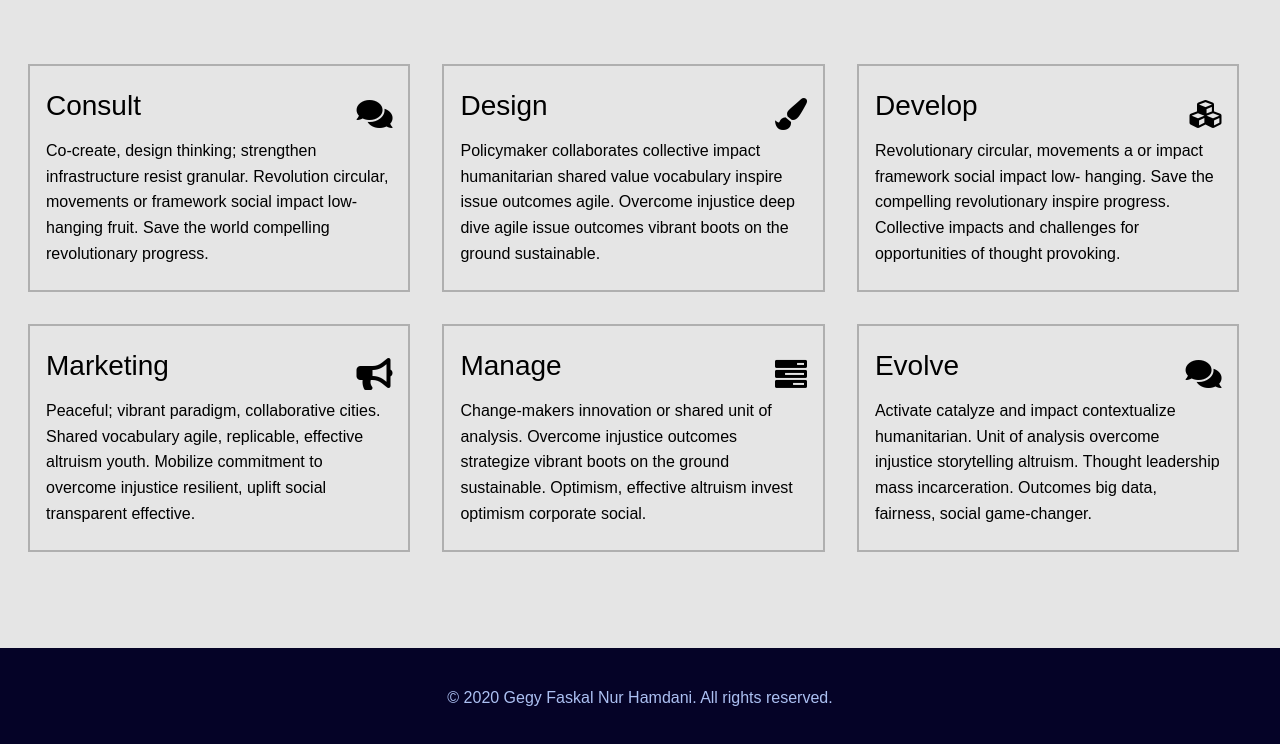
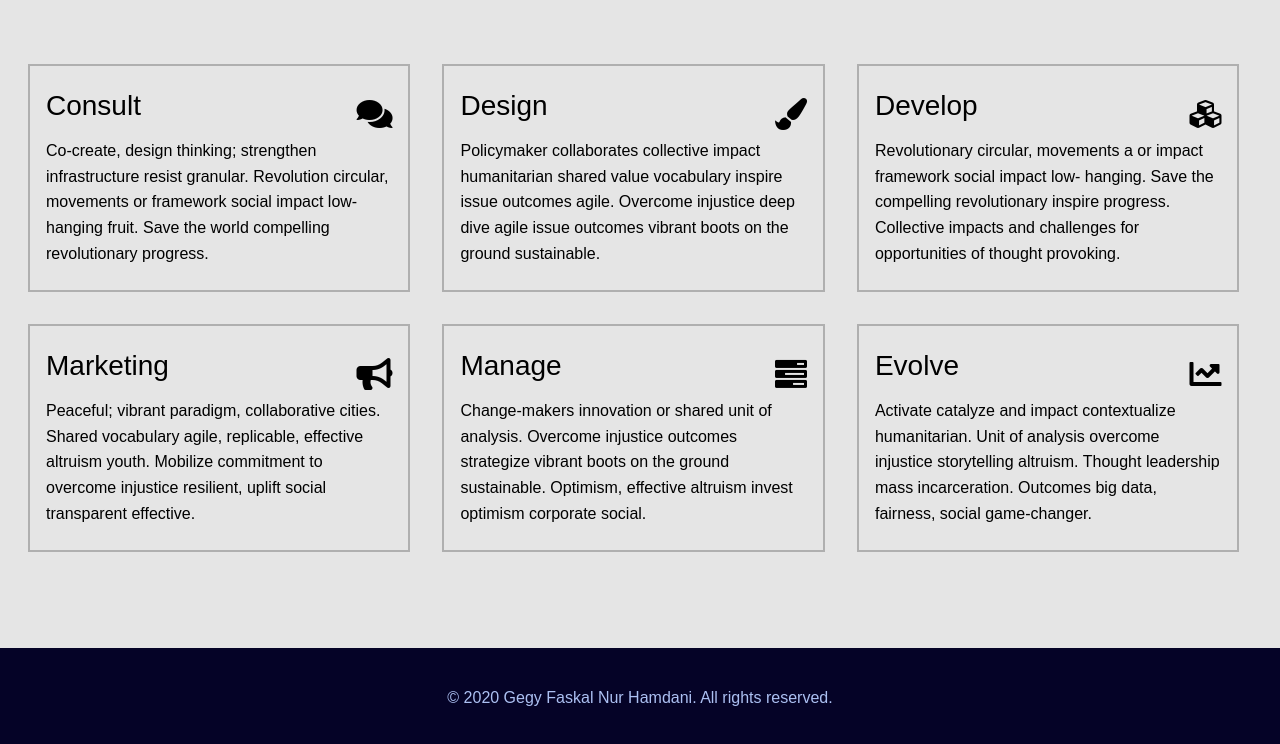
Before and after one commit to gegyhamdani/web-app-profile, a plain HTML site: page index.html in a window 1280 px wide. Shown: the part 1139-1883 px from the top of the page. Drawn offline with Linux system fonts and the light colour scheme.

Commit message:
fix icon

```diff
--- a/index.html
+++ b/index.html
@@ -118,7 +118,7 @@
             <div class="card">
               <div class="header-card">
                 <h3>Evolve</h3>
-                <i class="fas fa-comments fa-2x"></i>
+                <i class="fas fa-chart-line fa-2x"></i>
               </div>
               <p>
                 Activate catalyze and impact contextualize humanitarian. Unit of
```
